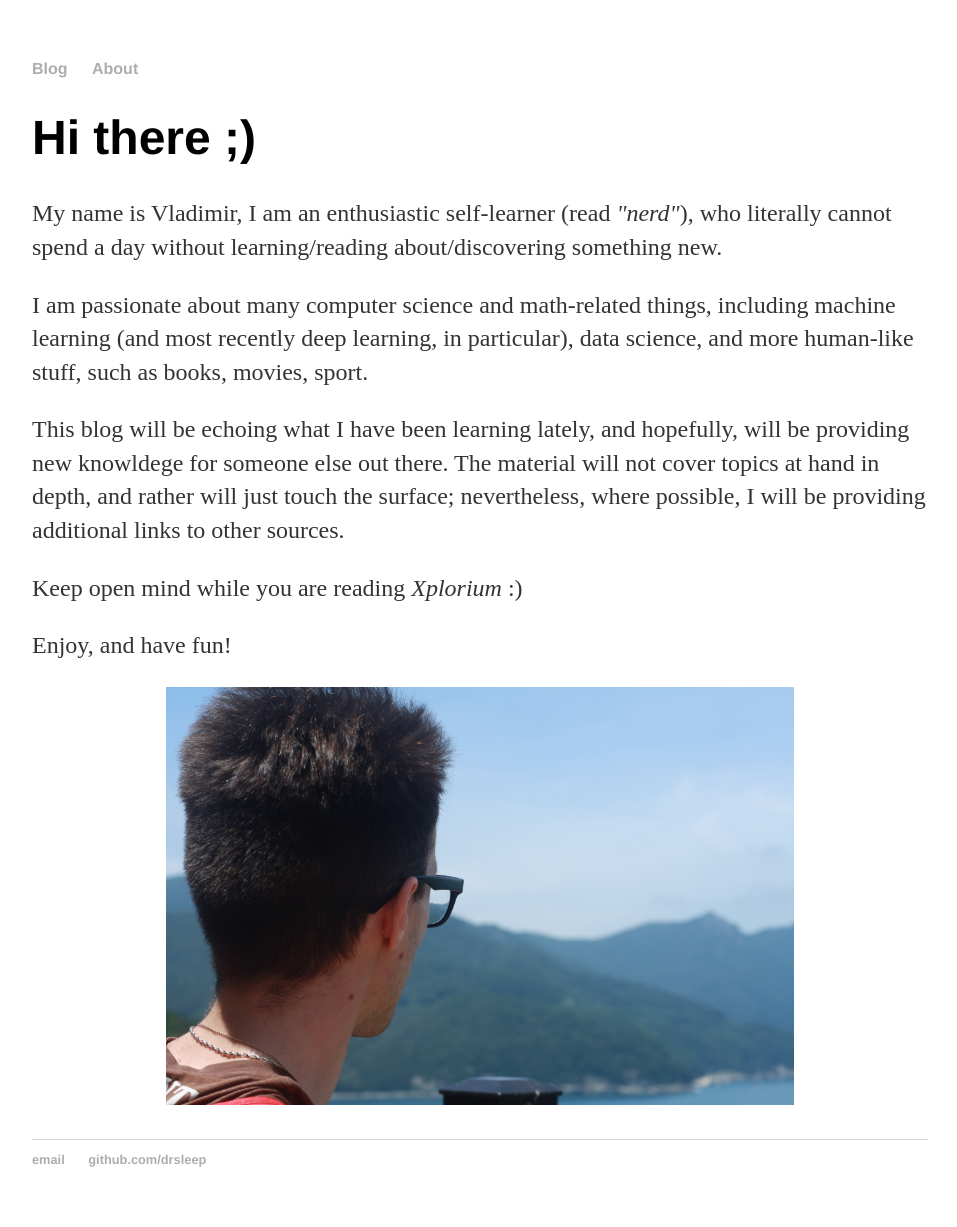
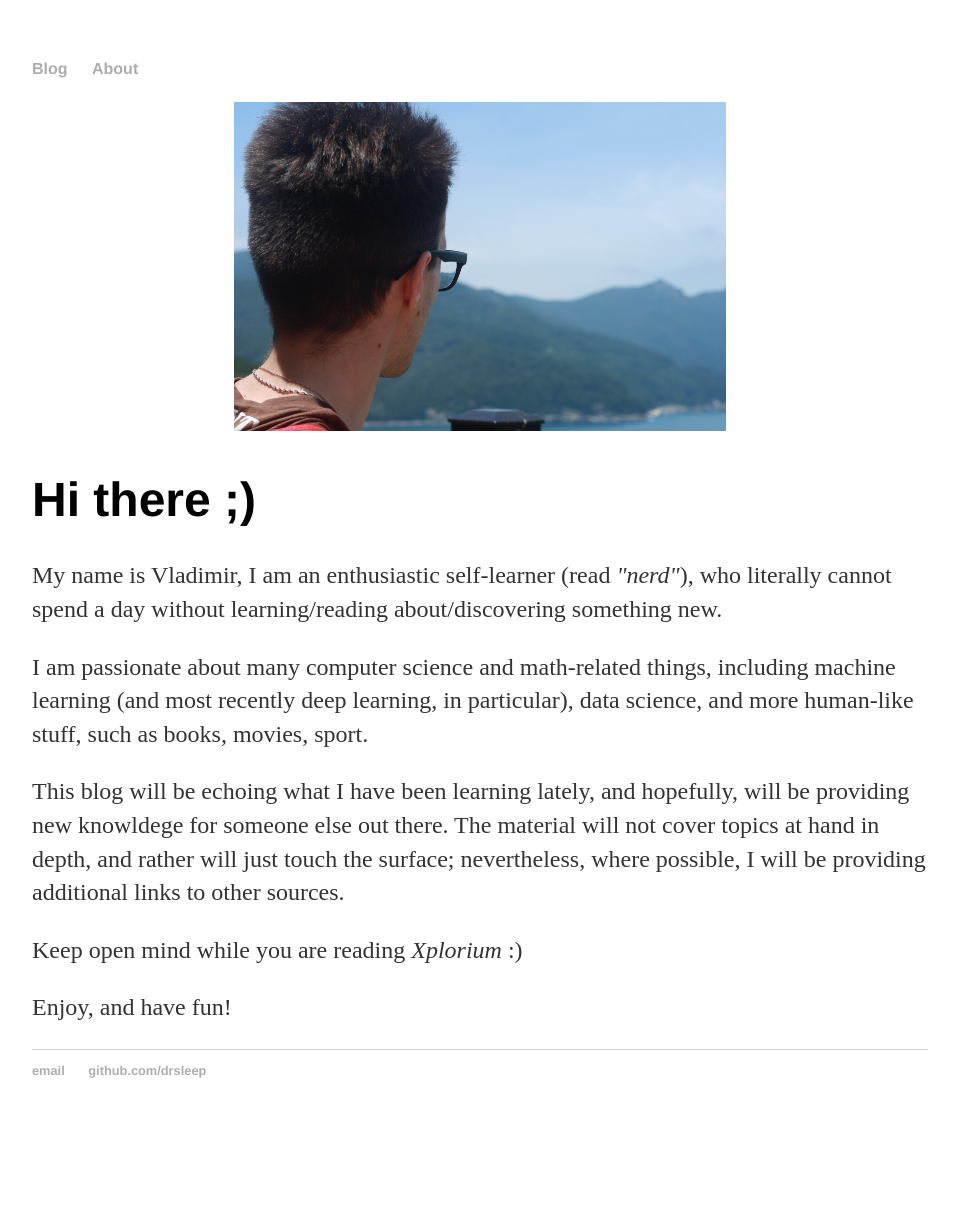
Before and after one commit to DrSleep/drsleep.github.io, a Jekyll site: the page built from about/index.html, in a window 1280 px wide. Shown: the whole page, without its empty margins (160-1117 px from the left). Built offline with Jekyll 4.4.1, drawn with Linux system fonts in a browser that asks for light colours; after the commit the page ends 1138 px from its top, so only the background shows below that.

Commit message:
Re-Design

```diff
--- a/about/index.html
+++ b/about/index.html
@@ -3,12 +3,12 @@ layout: default
 title: About
 ---
 <div class="blurb">
+     <p style="text-align:center;"><img src="../assets/1469425388479.jpg" alt="Geoje. Photo by JMLM" style="width:55%;height:55%;
+        "></p>
     <h1>Hi there ;)</h1>
     <p>My name is Vladimir, I am an enthusiastic self-learner (read <em>"nerd"</em>), who literally cannot spend a day without learning/reading about/discovering something new.</p>
     <p>I am passionate about many computer science and math-related things, including machine learning (and most recently deep learning, in particular), data science, and more human-like stuff, such as books, movies, sport.</p>
     <p> This blog will be echoing what I have been learning lately, and hopefully, will be providing new knowldege for someone else out there. The material will not cover topics at hand in depth, and rather will just touch the surface; nevertheless, where possible, I will be providing additional links to other sources.</p>
     <p>Keep open mind while you are reading <em>Xplorium</em> :) </p>
     <p>Enjoy, and have fun!</p>
-    <p style="text-align:center;"><img src="../assets/1469425388479.jpg" alt="Geoje. Photo by JMLM" style="width:70%;height:70%;
-        "></p>
 </div><!-- /.blurb -->
```
